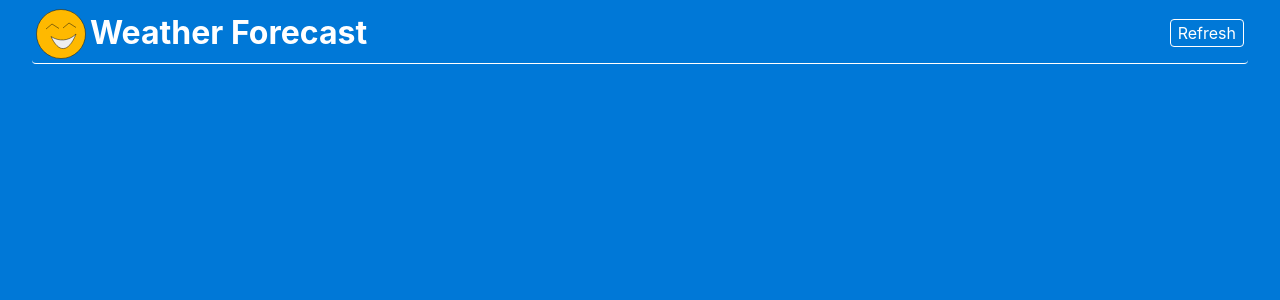
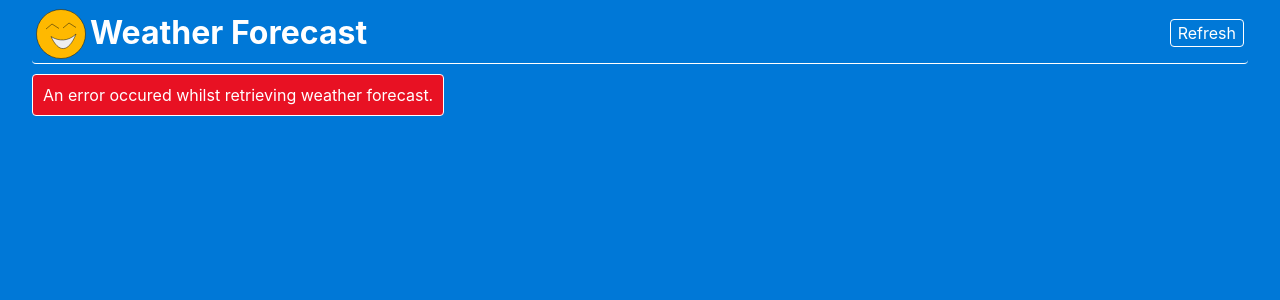
Before and after one commit to robings/weatherDataApp, a React (Create React App) app in the folder web-ui/: page / in a window 1280 px wide. Shown: the top 300 px of the page. Built offline with nearby package versions, Linux system fonts and the light colour scheme; no server answers.

Commit message:
Add error handling.

```diff
--- a/web-ui/src/App.css
+++ b/web-ui/src/App.css
@@ -4,6 +4,7 @@
   --forecast-border: #EEEEEE;
   --temperature-widget-text-colour: #222222;
   --table-header-bg-colour: #0063B1;
+  --error: #E81123;
 }
 
 body {
@@ -53,6 +54,16 @@ header button {
 header button:hover {
   color: var(--background-colour);
   background-color: var(--default-text-colour);
+}
+
+.error {
+  margin-top: 10px;
+  width: fit-content;
+  color: var(--default-text-colour);
+  background-color: var(--error);
+  padding: 10px;
+  border: 1px solid;
+  border-radius: 0.25em;
 }
 
 a {
--- a/web-ui/src/App.tsx
+++ b/web-ui/src/App.tsx
@@ -11,11 +11,16 @@ const App = function App() {
   const [weatherForecastData, setWeatherForecastData] =
     useState<WeatherForecastResponse | null>(null);
 
+  const [error, setError] = useState<string>("");
+
   const loadWeatherForecast = useCallback(async () => {
-    const forecast = await api.getWeatherForecast();
+    let forecast;
 
-    if (forecast) {
+    try {
+      forecast = await api.getWeatherForecast();
       setWeatherForecastData(forecast);
+    } catch (e: unknown) {
+      setError((e as Error).message);
     }
   }, []);
 
@@ -45,6 +50,7 @@ const App = function App() {
         />
         <Route path="*" element={<Navigate to="/" />} />
       </Routes>
+      {error && <div className="error">{error}</div>}
     </div>
   );
 };
```
Also changed, not shown: 1 other file (tests, documents, lock files or other folders).
